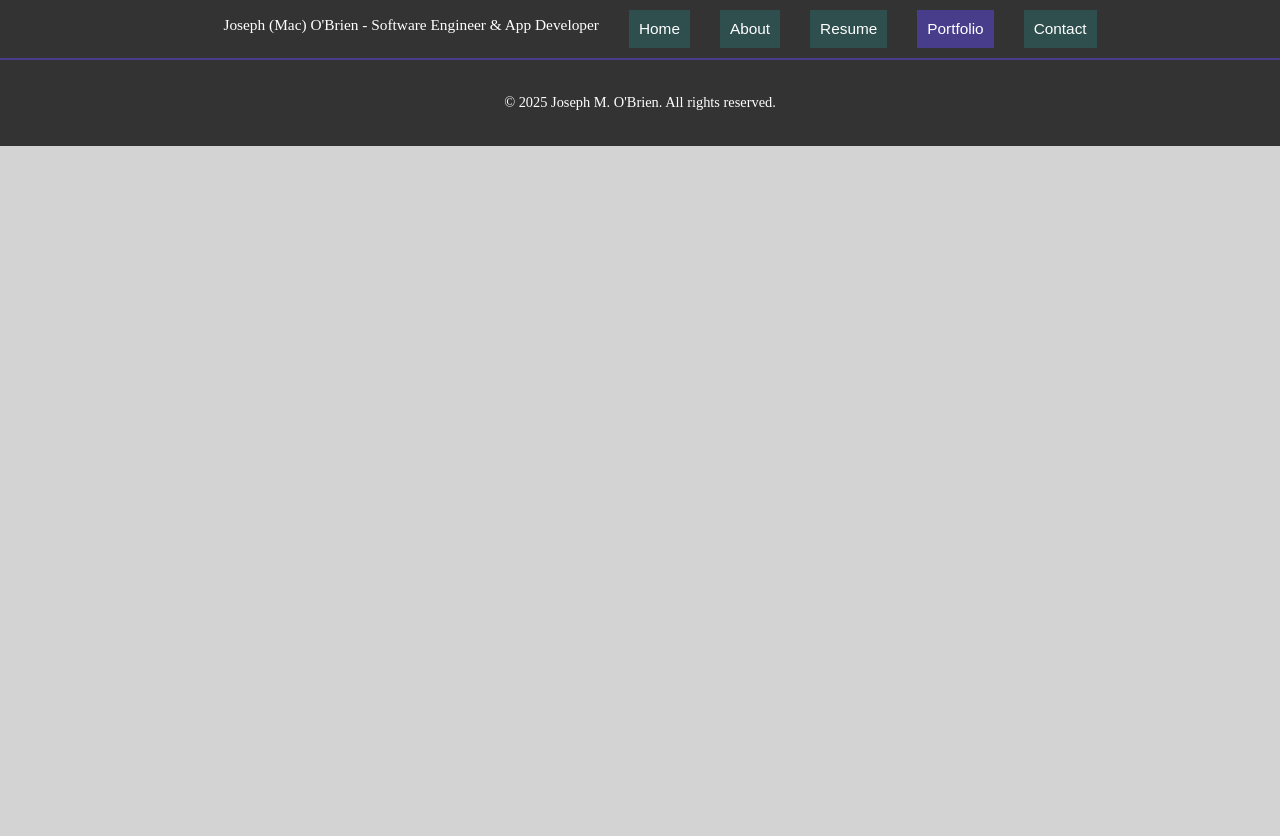
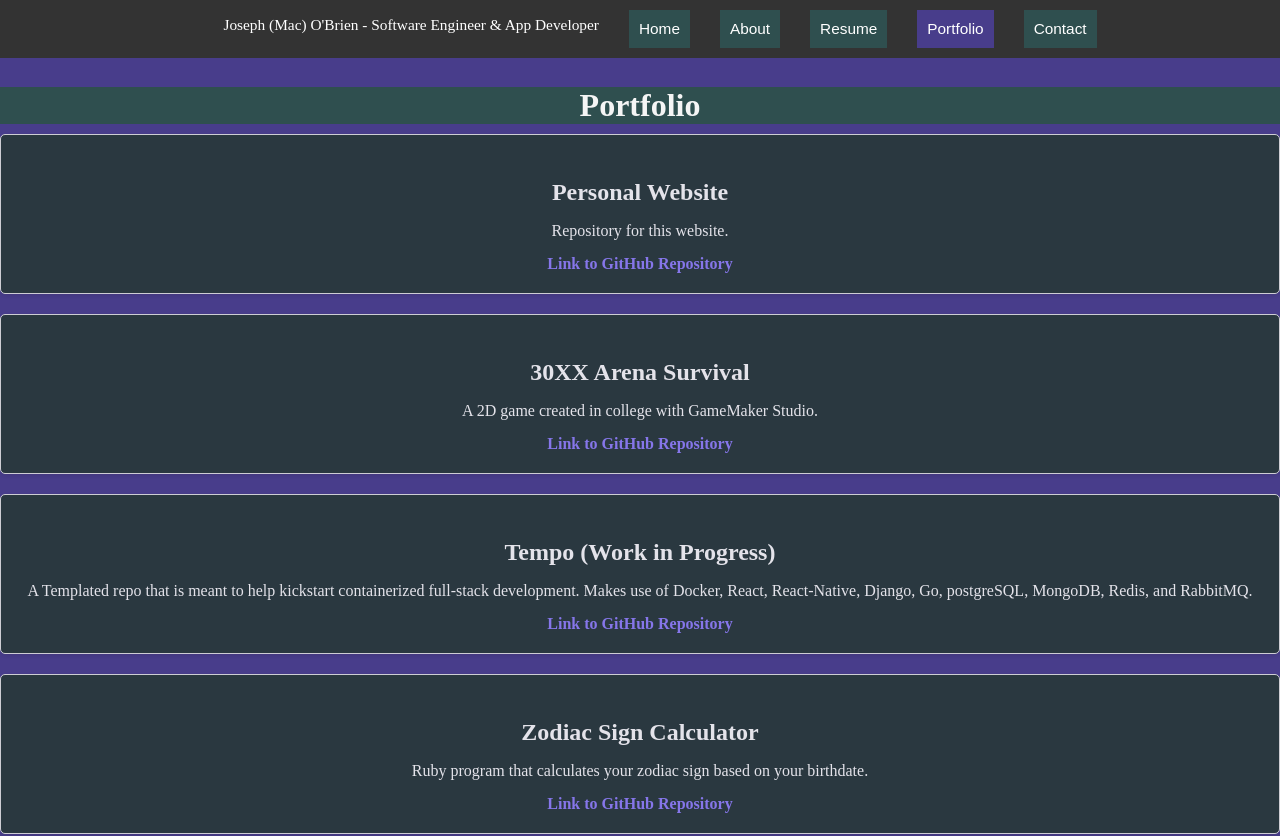
Before and after one commit to jobrien127/personal-site, a React (Create React App) app: page /portfolio in a window 1280 px wide. Shown: the top 836 px of the page. Before the commit the page ends 800 px from the top, so only its background shows below. Built offline with nearby package versions, Linux system fonts and the light colour scheme; the HTML template or start-up script is replaced by a standard one.

Commit message:
add portfolio tab and content

```diff
--- a/src/App.tsx
+++ b/src/App.tsx
@@ -6,7 +6,7 @@ import Home from './components/Home/Home';
 // import About from './components/About/About';
 // import Photos from './components/Photos/Photos';
 import Resume from './components/Resume/Resume';
-// import Portfolio from './components/Portfolio/Portfolio';
+import Portfolio from './components/Portfolio/Portfolio';
 // import Blog from './components/Blog/Blog';
 // import BlogPost from './components/Blog/BlogPost';
 import Contact from './components/Contact/Contact';
@@ -27,7 +27,7 @@ const App: React.FC = () => {
             <Route path="/" element={<Home />} />
             {/* <Route path="/about" element={<About />} /> */}
             {/* <Route path="/photos" element={<Photos />} /> */}
-            {/* <Route path="/portfolio" element={<Portfolio />} /> */}
+            <Route path="/portfolio" element={<Portfolio />} />
             <Route path="/resume" element={<Resume />} />
             {/* <Route path="/blog" element={<Blog />} />
             <Route path="/blog/:id" element={<BlogPost />} /> */}
--- a/src/components/Portfolio/Portfolio.css
+++ b/src/components/Portfolio/Portfolio.css
@@ -13,15 +13,17 @@
   display: flex;
   flex-direction: column;
   gap: 20px;
+  padding-bottom: 2%;
 }
 
 .project {
   background-color: #273838;
+  color: whitesmoke;
   border: 1px solid #ddd;
-  color: whitesmoke;
   border-radius: 5px;
   padding: 20px;
   box-shadow: 0 2px 4px rgba(0, 0, 0, 0.1);
+  opacity: 0.9;
 }
 
 .project-title {
--- a/src/components/Portfolio/Portfolio.tsx
+++ b/src/components/Portfolio/Portfolio.tsx
@@ -12,34 +12,49 @@ const projects: Project[] = [
   {
     id: 1,
     title: 'Personal Website',
-    description: 'A personal website built with React and TypeScript.',
-    link: 'https://github.com/jobrien127',
+    description: 'Repository for this website.',
+    link: 'https://github.com/jobrien127/personal-site',
   },
   {
     id: 2,
-    title: 'TODO',
-    description: 'TODO',
-    link: 'https://github.com/jobrien127',
+    title: '30XX Arena Survival',
+    description: 'A 2D game created in college with GameMaker Studio.',
+    link: 'https://github.com/jobrien127/30XX_Arena_Survival',
   },
   {
     id: 3,
-    title: 'TODO',
-    description: 'TODO',
-    link: 'https://github.com/jobrien127',
+    title: 'Tempo (Work in Progress)',
+    description:
+      'A Templated repo that is meant to help kickstart containerized full-stack development. Makes use of Docker, React, React-Native, Django, Go, postgreSQL, MongoDB, Redis, and RabbitMQ.',
+    link: 'https://github.com/jobrien127/tempo',
+  },
+  {
+    id: 4,
+    title: 'Zodiac Sign Calculator',
+    description:
+      'Ruby program that calculates your zodiac sign based on your birthdate.',
+    link: 'https://github.com/jobrien127/zodiac-sign-calculator',
+  },
+  {
+    id: 5,
+    title: 'Markov Chain Text Generator',
+    description:
+      'Ruby program that generates text based on a given input text file.',
+    link: 'https://github.com/jobrien127/markov-text-generator',
   },
 ];
 
 const Portfolio: React.FC = () => {
   return (
     <section id="portfolio">
-      <h2>My Work</h2>
+      <h2>Portfolio</h2>
       <div className="projects">
         {projects.map((project) => (
           <div key={project.id} className="project" id="project">
             <h3 className="project-title">{project.title}</h3>
             <p className="project-description">{project.description}</p>
             <a href={project.link} className="project-link">
-              TODO
+              Link to GitHub Repository
             </a>
           </div>
         ))}
```
